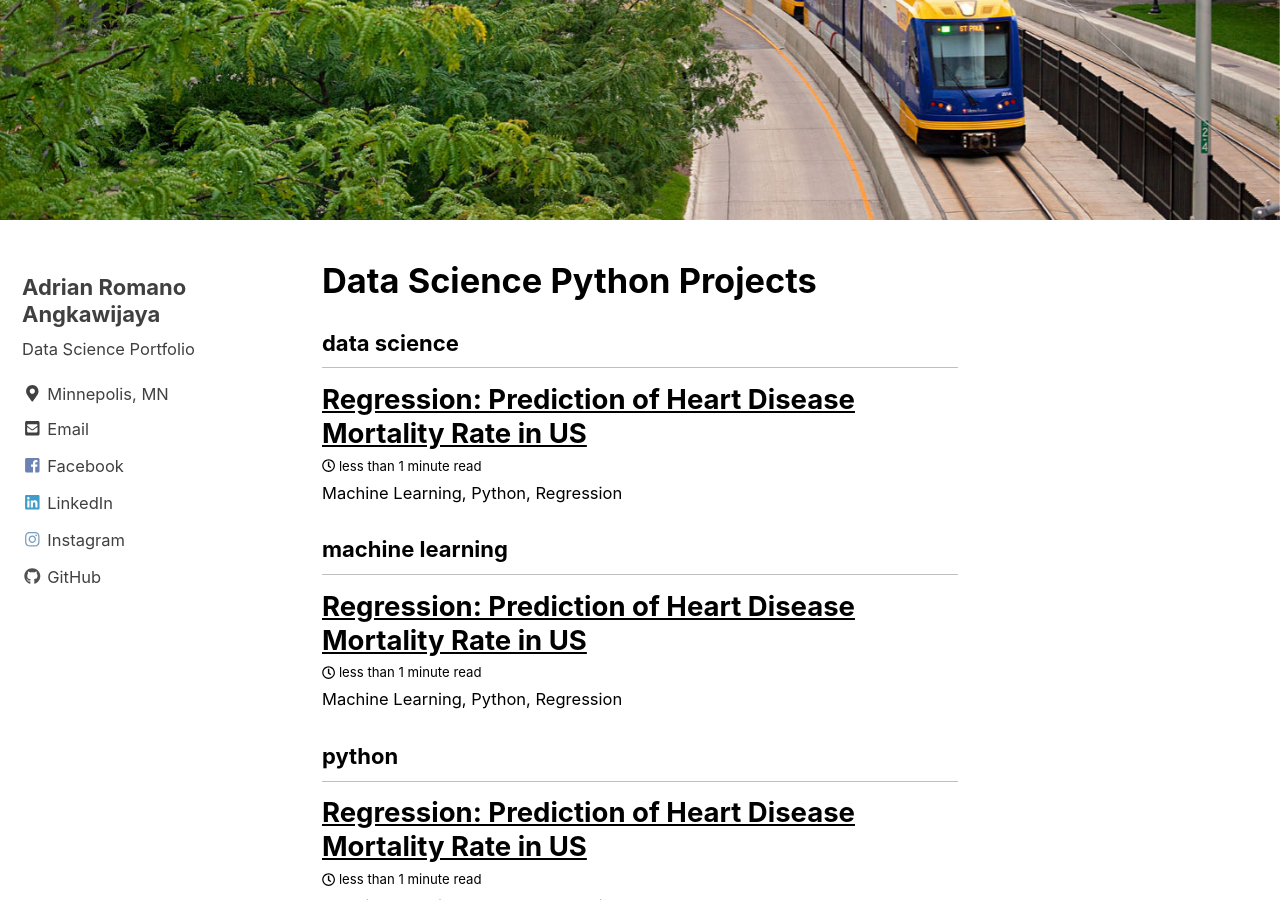
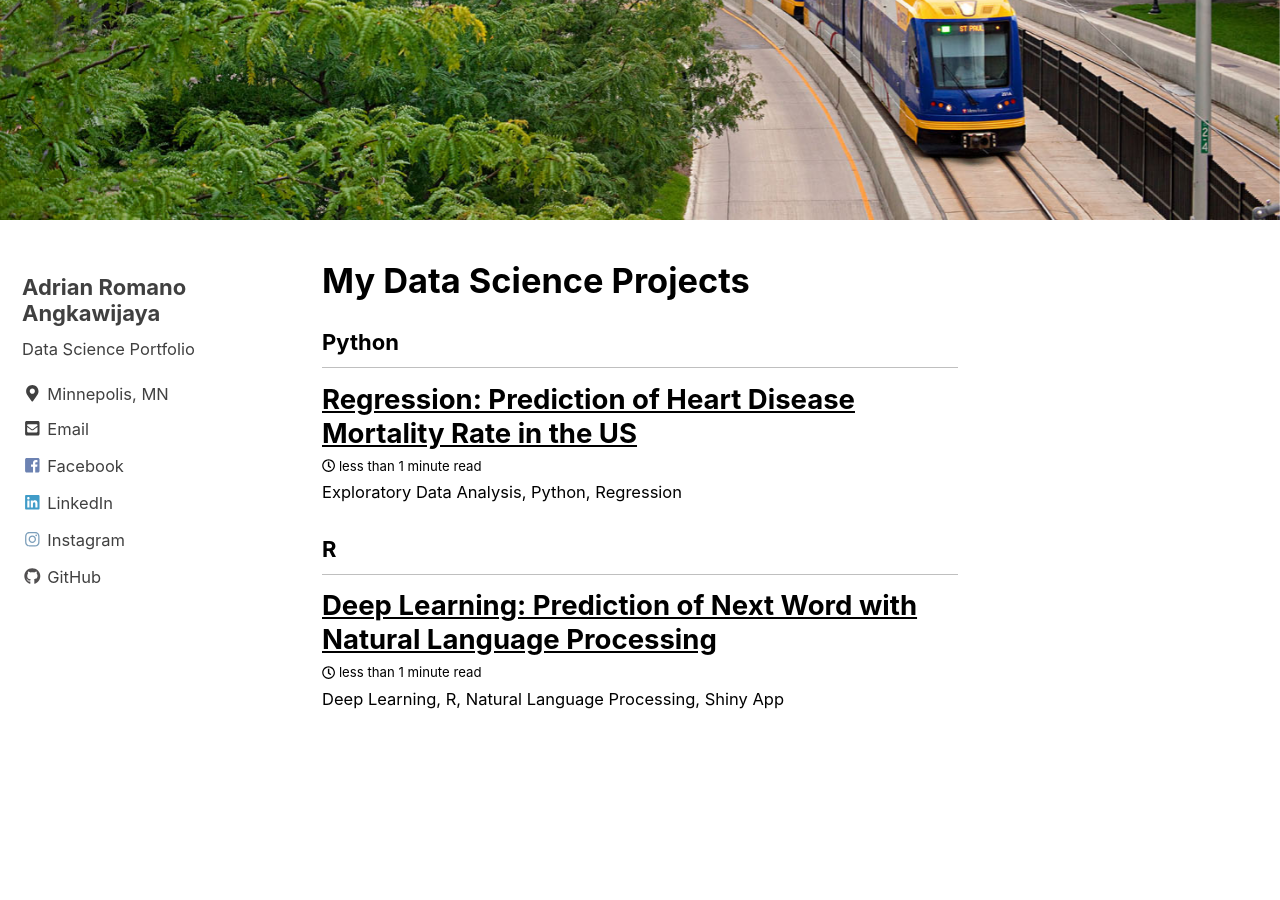
Before and after one commit to adrianromano/adrianromano.github.io, a Jekyll site: the page built from _pages/machinelearning.md, in a window 1280 px wide and 900 px high, scrolled down 733 px. Built offline with Jekyll 4.4.1, drawn with Linux system fonts in a browser that asks for light colours; nearby versions of some CDN libraries; some of the changed text lies outside the part shown.

Commit message:
new gith

```diff
--- a/_pages/python.md
+++ b/_pages/machinelearning.md
@@ -1,7 +1,7 @@
 ---
 layout: archive
-permalink: /python/
-title: "Data Science Python Projects"
+permalink: /machine-learning/
+title: "My Data Science Projects"
 author_profile: true
 header:
   image: "/images/lightrail.jpeg"
--- a/_posts/2018-06-16-nlp.md
+++ b/_posts/2018-06-16-nlp.md
@@ -1,7 +1,7 @@
 ---
 title: "Deep Learning: Prediction of Next Word with Natural Language Processing"
 date: 2018-06-16
-tagss: [deep learning, r, machine learning, data science, shiny]
+tags: [R]
 header:
   image: "/images/stonearch.jpeg"
 excerpt: "Deep Learning, R, Natural Language Processing, Shiny App"
--- a/_posts/2018-07-14-mpp.md
+++ b/_posts/2018-07-14-mpp.md
@@ -1,8 +1,8 @@
 ---
-title: "Regression: Prediction of Heart Disease Mortality Rate in US"
+title: "Regression: Prediction of Heart Disease Mortality Rate in the US"
 date: 2018-07-14
-tags: [regression, python, machine learning, data science]
+tags: [Python]
 header:
   image: "/images/python/mslogo.jpeg"
-excerpt: "Machine Learning, Python, Regression"
+excerpt: "Exploratory Data Analysis, Python, Regression"
 ---
```
Also changed, not shown: _pages/R.md (deleted, +0 -19 lines).
